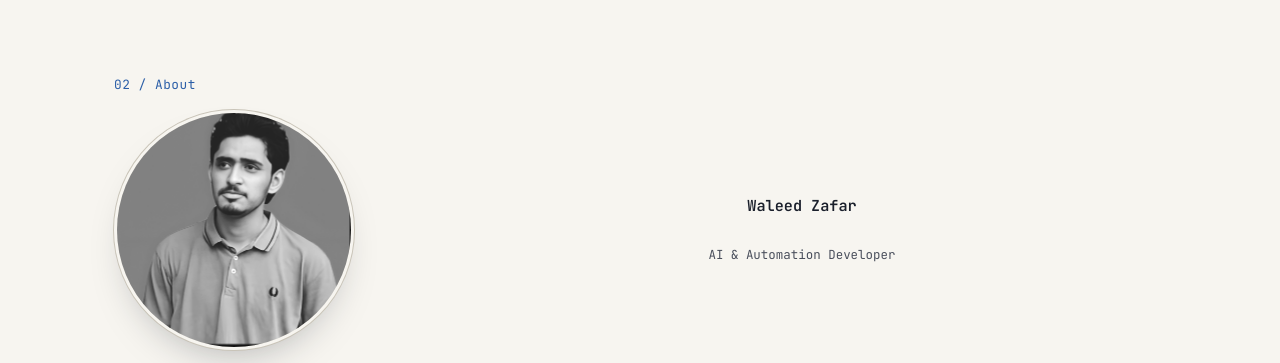
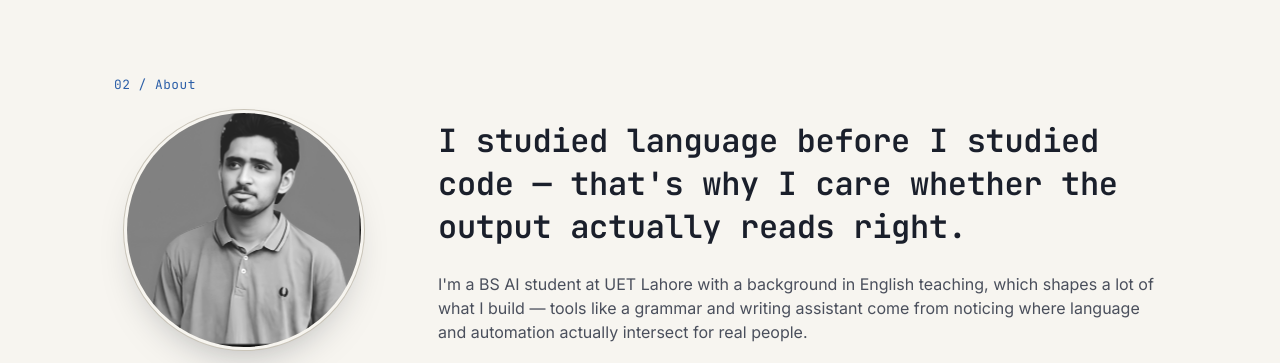
Before and after one commit to WaleedZafar9/waleedzafar9.github.io, a plain HTML site: page index.html in a window 1280 px wide. Shown: the part 2450-2813 px from the top of the page. Drawn offline with Linux system fonts and the light colour scheme.

Commit message:
Add portfolio site

```diff
--- a/index.html
+++ b/index.html
@@ -140,14 +140,15 @@
 <section class="about" id="about">
   <p class="section-eyebrow">02 / About</p>
   <div class="about-grid">
-    <div class="about-photo-wrap">
-      <img src="photo.png" alt="Waleed Zafar" class="about-photo">
-    </div>
-     <p class="about-caption">
+    <div class="about-photo-col">
+      <div class="about-photo-wrap">
+        <img src="photo.png" alt="Waleed Zafar" class="about-photo">
+      </div>
+      <p class="about-caption">
         <span class="about-caption-name">Waleed Zafar</span><br>
         <span class="about-caption-role">AI &amp; Automation Developer</span>
       </p>
-<a href="#" class="about-linkedin" target="_blank" rel="noopener">
+      <a href="#" class="about-linkedin" target="_blank" rel="noopener">
         <svg class="linkedin-icon" viewBox="0 0 24 24" aria-hidden="true">
           <rect x="1" y="1" width="22" height="22" rx="4"/>
           <text x="12" y="16.5" text-anchor="middle" font-family="Arial, sans-serif" font-size="11" font-weight="700" fill="var(--paper)">in</text>
@@ -156,6 +157,7 @@
       </a>
     </div>
     <div class="about-body">
+
       <h2 class="section-title">
         I studied language before I studied code — that's why I care whether the output actually reads right.
       </h2>
```
